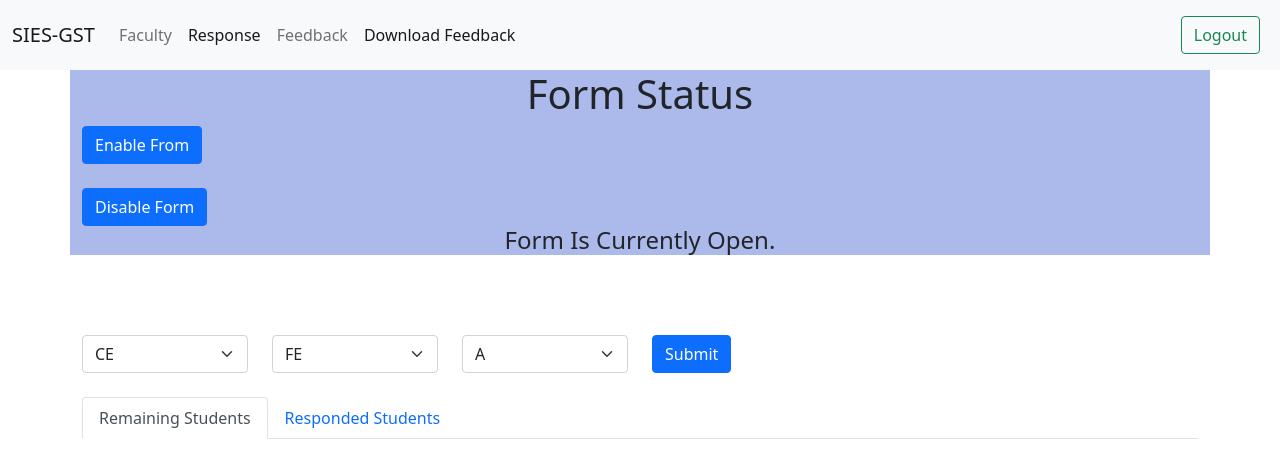
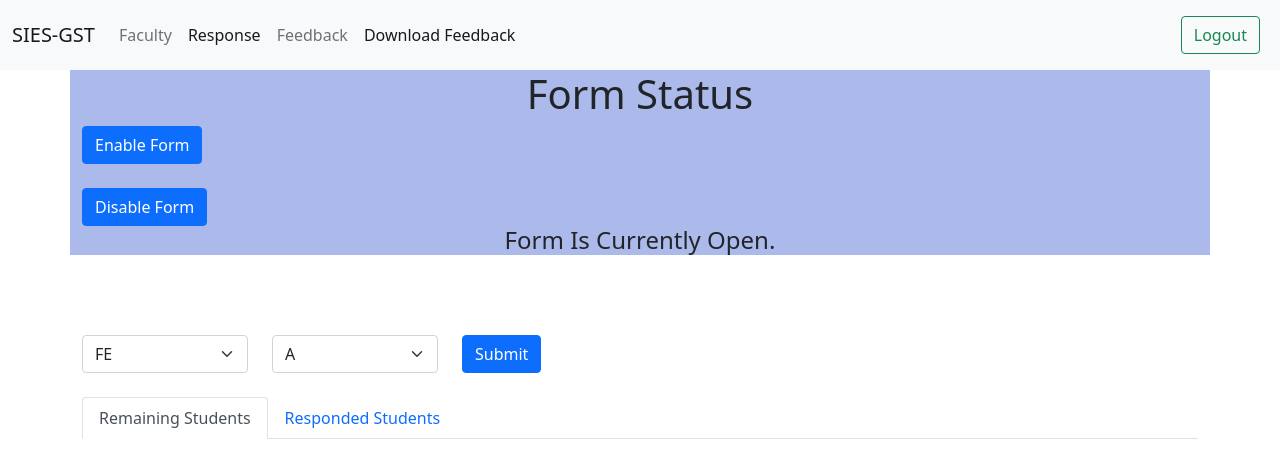
Before and after one commit to ashishsiot/feedback-server, a PHP site: page /admin/responce.php in a window 1280 px wide. Shown: the top 463 px of the page. Run offline with PHP 8.4, Linux system fonts and the light colour scheme; data comes from the database, SQL or seed files in the repository.

Commit message:
fe feedback done

```diff
--- a/admin/responce.php
+++ b/admin/responce.php
@@ -51,7 +51,7 @@ include( 'dbcon.php' );
     <div class="container div-1">
     <h1 style="text-align: center">Form Status</h1>
     <form  method="POST" >
-        <button class="btn btn-primary" name="f_open" type="submit">Enable From</button>
+        <button class="btn btn-primary" name="f_open" type="submit">Enable Form</button>
     </form><br>
     <form  method="POST" >
     <button class="btn btn-primary" name="f_cloase" type="submit">Disable Form</button>
@@ -97,7 +97,7 @@ if ($row['status']==1){
         <div class="container">
              <form method="post" action="">
                     <div class="row">
-                    <div class="col-md-2" >
+                    <!-- <div class="col-md-2" >
                          <select class="form-select" name="s_branch">
                              <option>CE</option>
                              <option>IT</option>
@@ -109,7 +109,7 @@ if ($row['status']==1){
                              <option>IOT</option>
                              <option>PPT</option>
                          </select>
-                        </div>
+                        </div>    -->
                          <div class="col-md-2" >
                              <select class="form-select" name="s_year">
                              <option>FE</option>
@@ -122,9 +122,6 @@ if ($row['status']==1){
                              <select class="form-select" name="s_division">
                              <option>A</option>
                                <option>B</option>
-                               <option>B AIDS</option>
-                               <option>B AIML</option>
-                               <option>B IOT</option>
                                  <option>C</option>
                                  <option>D</option>
                                <option>E</option>
@@ -173,7 +170,7 @@ if ($row['status']==1){
                             </tr>
                             <?php
                             include( 'dbcon.php' );
-                            $sql = "SELECT student.s_prn,student.s_branch,student.s_year,student.s_division FROM `student` LEFT JOIN feedback on student.s_prn=feedback.s_prn WHERE feedback.s_prn IS NULL and student.s_year =  '". $s_year ."' and student.s_division = '". $s_division ."' and student.s_branch = '". $s_branch ."' ;";
+                            $sql = "SELECT student.s_prn,student.s_year,student.s_branch,student.s_division FROM `student` LEFT JOIN feedback on student.s_prn=feedback.s_prn WHERE feedback.s_prn IS NULL and student.s_year =  '". $s_year ."' and student.s_division = '". $s_division ."' ;";
                             $result = $con->query($sql);
                             $con->close();
                             while($rows=$result->fetch_assoc())
@@ -208,7 +205,7 @@ if ($row['status']==1){
                             </tr>
                             <?php
                             include( 'dbcon.php' );
-                            $sql = "SELECT student.s_prn,student.s_branch,student.s_year,student.s_division FROM `student` JOIN feedback on student.s_prn=feedback.s_prn WHERE student.s_year =  '". $s_year ."' and student.s_division = '". $s_division ."' and student.s_branch = '". $s_branch ."' GROUP by feedback.s_prn;";
+                            $sql = "SELECT student.s_prn,student.s_branch,student.s_year,student.s_division FROM `student` JOIN feedback on student.s_prn=feedback.s_prn WHERE student.s_year =  '". $s_year ."' and student.s_division = '". $s_division ."' GROUP by feedback.s_prn;";
                             $result = $con->query($sql);
                             $con->close();
                             while($rows=$result->fetch_assoc())
--- a/faculty/feedbackresponce.php
+++ b/faculty/feedbackresponce.php
@@ -4,7 +4,7 @@ include( 'dbcon.php' );
 session_start();
 
 
-$sql = " select f_subject , (sum(q1)/(count(q1)*5))*100 as q1, (sum(q2)/(count(q2)*5))*100 as q2, (sum(q3)/(count(q3)*5))*100 as q3, (sum(q4)/(count(q4)*5))*100 as q4, (sum(q5)/(count(q5)*5))*100 as q5, (sum(q6)/(count(q6)*5))*100 as q6, (sum(q7)/(count(q7)*5))*100 as q7 from feedback WHERE f_empid1='".$_SESSION['f_empid1']."' GROUP by f_subject ";
+$sql = " select f_subject , f_branch, (sum(q1)/(count(q1)*5))*100 as q1, (sum(q2)/(count(q2)*5))*100 as q2, (sum(q3)/(count(q3)*5))*100 as q3, (sum(q4)/(count(q4)*5))*100 as q4, (sum(q5)/(count(q5)*5))*100 as q5, (sum(q6)/(count(q6)*5))*100 as q6, (sum(q7)/(count(q7)*5))*100 as q7 from feedback WHERE f_empid1='".$_SESSION['f_empid1']."' GROUP by f_subject, f_branch";
 
 $result = $con->query($sql);
 $con->close();
@@ -58,6 +58,7 @@ $con->close();
                 <thead>
                     <tr>
                         <th>Subject</th>
+                        <th>Branch</th>
                         <th>Teachers Subject Knowledge</th>
                         <th>Communication skills of the teacher</th>
                         <th>Ability to bring conceptual clarity and promotion of thinking ability</th>
@@ -73,6 +74,7 @@ $con->close();
                 ?>
                 <tr>
                     <td><?php echo $rows['f_subject'];?></td>
+                    <td><?php echo $rows['f_branch'];?></td>
                     <td><?php echo $rows['q1'];?></td>
                     <td><?php echo $rows['q2'];?></td>
                     <td><?php echo $rows['q3'];?></td>
```
Also changed, not shown: student/feedback.php (+4 -4 lines).
